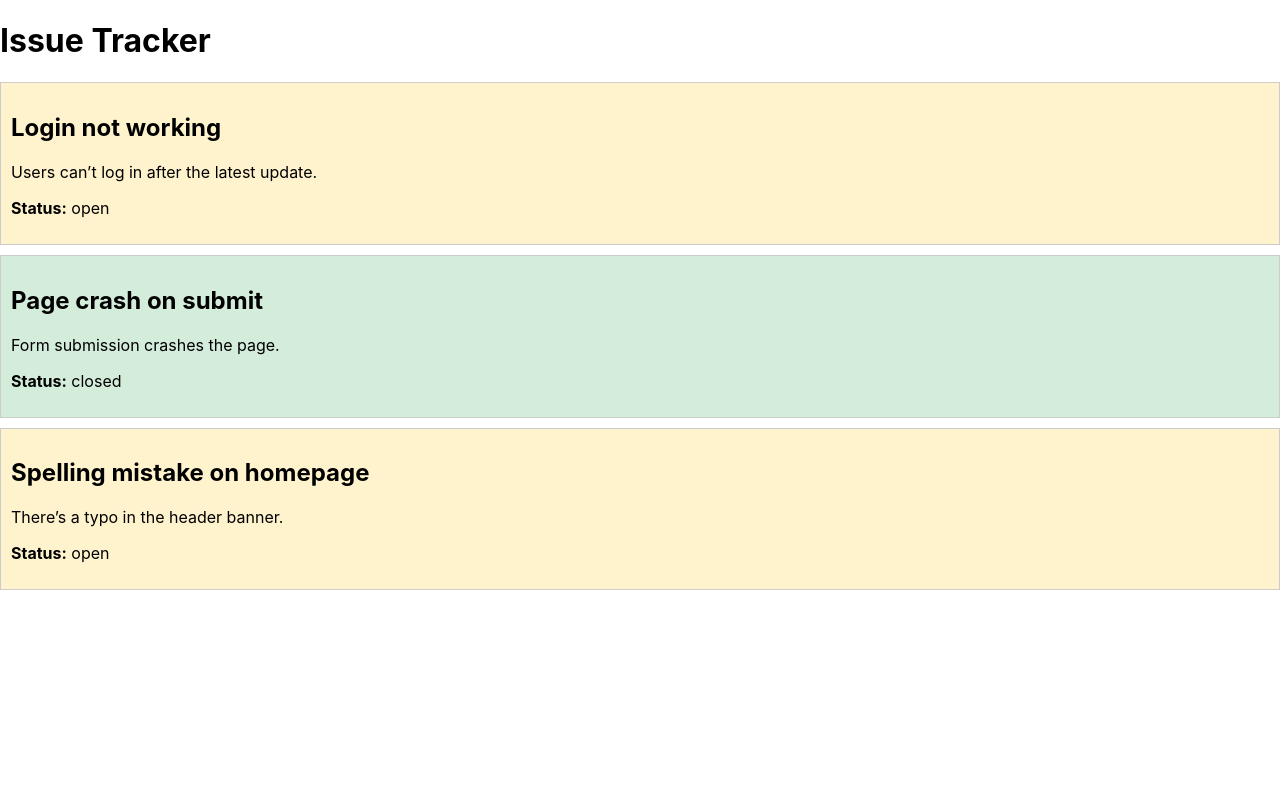
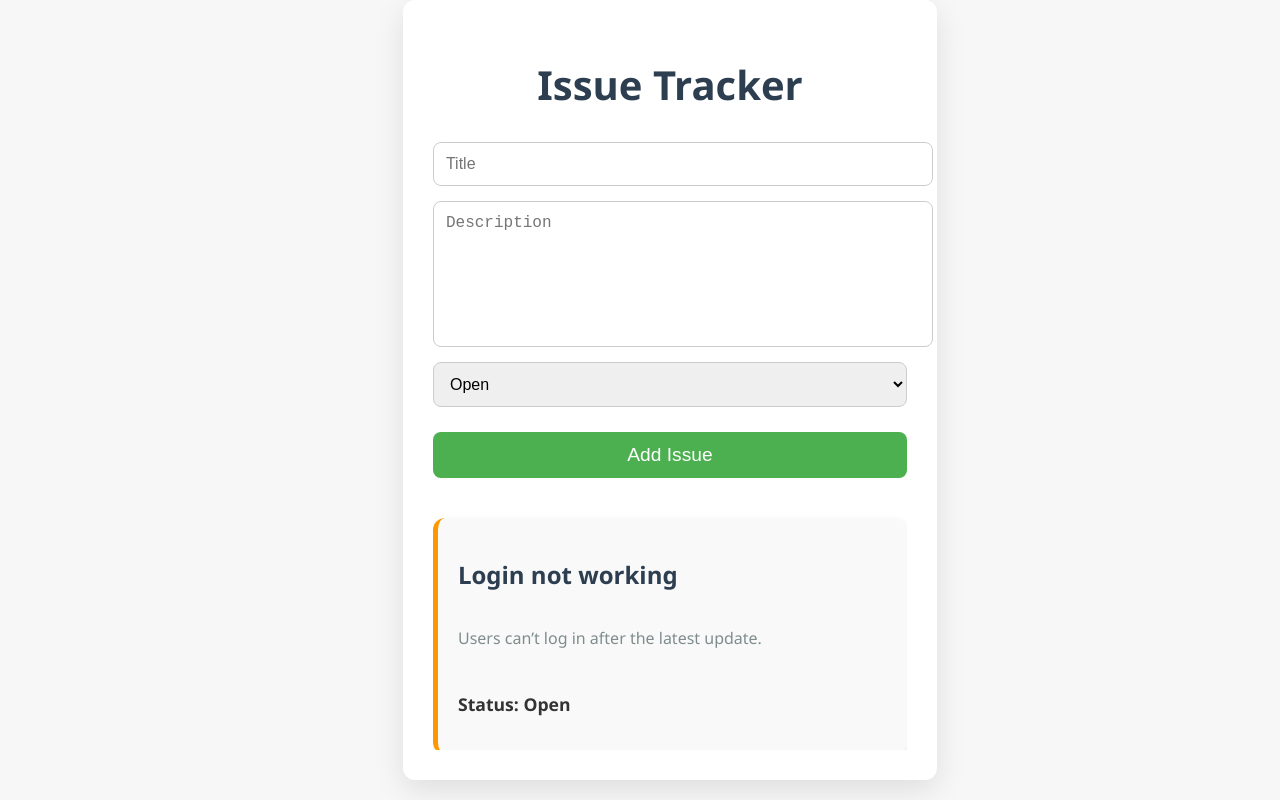
Before and after one commit to DhinakarGowda/issue-tracker, a React (Create React App) app: page / in a window 1280 px wide. Built offline with nearby package versions, Linux system fonts and the light colour scheme.

Commit message:
second commit

```diff
--- a/src/App.css
+++ b/src/App.css
@@ -1,38 +1,164 @@
-.App {
-  text-align: center;
+/* General reset and body styling */
+body {
+  margin: 0;
+  font-family: 'Segoe UI', Tahoma, Geneva, Verdana, sans-serif;
+  background-color: #f7f7f7;
+  display: flex;
+  justify-content: center;
+  align-items: flex-start;
+  min-height: 100vh;
+  overflow: hidden;
 }
 
-.App-logo {
-  height: 40vmin;
-  pointer-events: none;
+h1 {
+  text-align: center;
+  font-size: 2.5rem;
+  color: #333;
+  margin-bottom: 30px;
 }
 
-@media (prefers-reduced-motion: no-preference) {
-  .App-logo {
-    animation: App-logo-spin infinite 20s linear;
-  }
+/* App container - Flexbox layout, centered with a maximum width */
+.app-container {
+  width: 100%;
+  max-width: 900px;
+  background: #ffffff; /* White background for a clean look */
+  box-shadow: 0 4px 12px rgba(0, 0, 0, 0.1);
+  border-radius: 12px;
+  padding: 30px;
+  display: flex;
+  flex-direction: column;
+  justify-content: flex-start;
+  align-items: center;
+  height: 90vh;
+  overflow: hidden;
+  background: #ffffff;
+  box-shadow: 0px 10px 30px rgba(0, 0, 0, 0.1); /* Subtle shadow effect */
 }
 
-.App-header {
-  background-color: #282c34;
-  min-height: 100vh;
+.app-container h1 {
+  font-size: 2.5rem;
+  color: #2c3e50;
+  font-weight: bold;
+}
+
+/* Form styling */
+.issue-form {
+  width: 100%;
   display: flex;
   flex-direction: column;
-  align-items: center;
-  justify-content: center;
-  font-size: calc(10px + 2vmin);
-  color: white;
+  gap: 15px;
+  margin-bottom: 30px;
 }
 
-.App-link {
-  color: #61dafb;
+.issue-form input,
+.issue-form textarea,
+.issue-form select {
+  padding: 12px;
+  border-radius: 8px;
+  font-size: 1rem;
+  border: 1px solid #ccc;
+  outline: none;
+  transition: border-color 0.3s;
 }
 
-@keyframes App-logo-spin {
-  from {
-    transform: rotate(0deg);
-  }
-  to {
-    transform: rotate(360deg);
-  }
+.issue-form input:focus,
+.issue-form textarea:focus,
+.issue-form select:focus {
+  border-color: #007bff; /* Blue outline for focused input */
 }
+
+.issue-form input,
+.issue-form textarea {
+  width: 100%;
+}
+
+.issue-form textarea {
+  height: 120px; /* Set a height for the description input */
+  resize: none; /* Prevent resizing */
+}
+
+.issue-form button {
+  background-color: #4caf50;
+  color: white;
+  padding: 12px;
+  border: none;
+  border-radius: 8px;
+  cursor: pointer;
+  font-size: 1.2rem;
+  transition: background-color 0.3s ease;
+  margin-top: 10px;
+}
+
+.issue-form button:hover {
+  background-color: #45a049;
+}
+
+.issue-form button:disabled {
+  background-color: #dcdcdc;
+  cursor: not-allowed;
+}
+
+/* Issue List Container */
+.issue-list-container {
+  width: 100%;
+  max-height: 60vh; /* Ensures that the issue list is scrollable */
+  overflow-y: auto;
+  display: flex;
+  flex-direction: column;
+  gap: 20px;
+  padding: 10px 0;
+}
+
+/* Each Issue Item */
+.issue-item {
+  background-color: #f9f9f9; /* Slightly off-white for items */
+  padding: 20px;
+  border-radius: 12px;
+  box-shadow: 0 4px 8px rgba(0, 0, 0, 0.1);
+  cursor: pointer;
+  transition: background-color 0.3s, transform 0.3s;
+  display: flex;
+  flex-direction: column;
+  gap: 10px;
+}
+
+.issue-item:hover {
+  background-color: #f1f1f1; /* Slight highlight on hover */
+  transform: translateY(-5px); /* Smooth hover animation */
+}
+
+.issue-item.open {
+  border-left: 5px solid #ff9800; /* Orange indicator for open issues */
+}
+
+.issue-item.closed {
+  border-left: 5px solid #4caf50; /* Green indicator for closed issues */
+}
+
+.issue-item h2 {
+  font-size: 1.5rem;
+  color: #2c3e50;
+  margin-bottom: 10px;
+  font-weight: bold;
+}
+
+.issue-item p {
+  font-size: 1rem;
+  color: #7f8c8d;
+}
+
+.issue-item .status {
+  font-weight: bold;
+  color: #333;
+  font-size: 1.1rem;
+  text-transform: capitalize;
+  align-self: flex-start;
+}
+
+/* Footer or Extra Section (if necessary) */
+footer {
+  margin-top: 30px;
+  text-align: center;
+  color: #7f8c8d;
+  font-size: 0.9rem;
+}
--- a/src/App.js
+++ b/src/App.js
@@ -1,8 +1,10 @@
-import React from 'react';
+import React, { useState } from 'react';
 import IssueList from './IssueList';
+import './App.css'; // Import the CSS for styles
 
 function App() {
-  const issues = [
+  // State to manage issues
+  const [issues, setIssues] = useState([
     {
       id: 1,
       title: 'Login not working',
@@ -21,11 +23,70 @@ function App() {
       description: 'There’s a typo in the header banner.',
       status: 'open',
     },
-  ];
+  ]);
+
+  // State to manage form input
+  const [newIssue, setNewIssue] = useState({
+    title: '',
+    description: '',
+    status: 'open', // Default status is 'open'
+  });
+
+  // Function to handle form input changes
+  const handleInputChange = (e) => {
+    const { name, value } = e.target;
+    setNewIssue({
+      ...newIssue,
+      [name]: value,
+    });
+  };
+
+  // Function to handle form submission
+  const handleSubmit = (e) => {
+    e.preventDefault();
+    if (newIssue.title && newIssue.description) {
+      const newIssueObj = {
+        id: Date.now(), // Unique ID based on timestamp
+        ...newIssue,
+      };
+      setIssues((prevIssues) => [...prevIssues, newIssueObj]);
+      setNewIssue({ title: '', description: '', status: 'open' }); // Reset form
+    }
+  };
 
   return (
-    <div>
+    <div className="app-container">
       <h1>Issue Tracker</h1>
+
+      {/* Form to add new issue */}
+      <form onSubmit={handleSubmit} className="issue-form">
+        <input
+          type="text"
+          name="title"
+          value={newIssue.title}
+          onChange={handleInputChange}
+          placeholder="Title"
+          required
+        />
+        <textarea
+          name="description"
+          value={newIssue.description}
+          onChange={handleInputChange}
+          placeholder="Description"
+          required
+        ></textarea>
+        <select
+          name="status"
+          value={newIssue.status}
+          onChange={handleInputChange}
+        >
+          <option value="open">Open</option>
+          <option value="closed">Closed</option>
+        </select>
+        <button type="submit">Add Issue</button>
+      </form>
+
+      {/* Display issues */}
       <IssueList issues={issues} />
     </div>
   );
--- a/src/IssueItem.js
+++ b/src/IssueItem.js
@@ -1,18 +1,14 @@
 import React from 'react';
 
 function IssueItem({ issue }) {
-  const { title, description, status } = issue;
+  const { id, title, description, status } = issue;
+  const issueClass = status === 'open' ? 'open' : 'closed';
 
   return (
-    <div style={{
-      border: '1px solid #ccc',
-      margin: '10px 0',
-      padding: '10px',
-      backgroundColor: status === 'open' ? '#fff3cd' : '#d4edda'
-    }}>
+    <div className={`issue-item ${issueClass}`}>
       <h2>{title}</h2>
       <p>{description}</p>
-      <p><strong>Status:</strong> {status}</p>
+      <p className="status">Status: {status}</p>
     </div>
   );
 }
--- a/src/IssueList.js
+++ b/src/IssueList.js
@@ -3,7 +3,7 @@ import IssueItem from './IssueItem';
 
 function IssueList({ issues }) {
   return (
-    <div>
+    <div className="issue-list-container">
       {issues.map((issue) => (
         <IssueItem key={issue.id} issue={issue} />
       ))}
```
